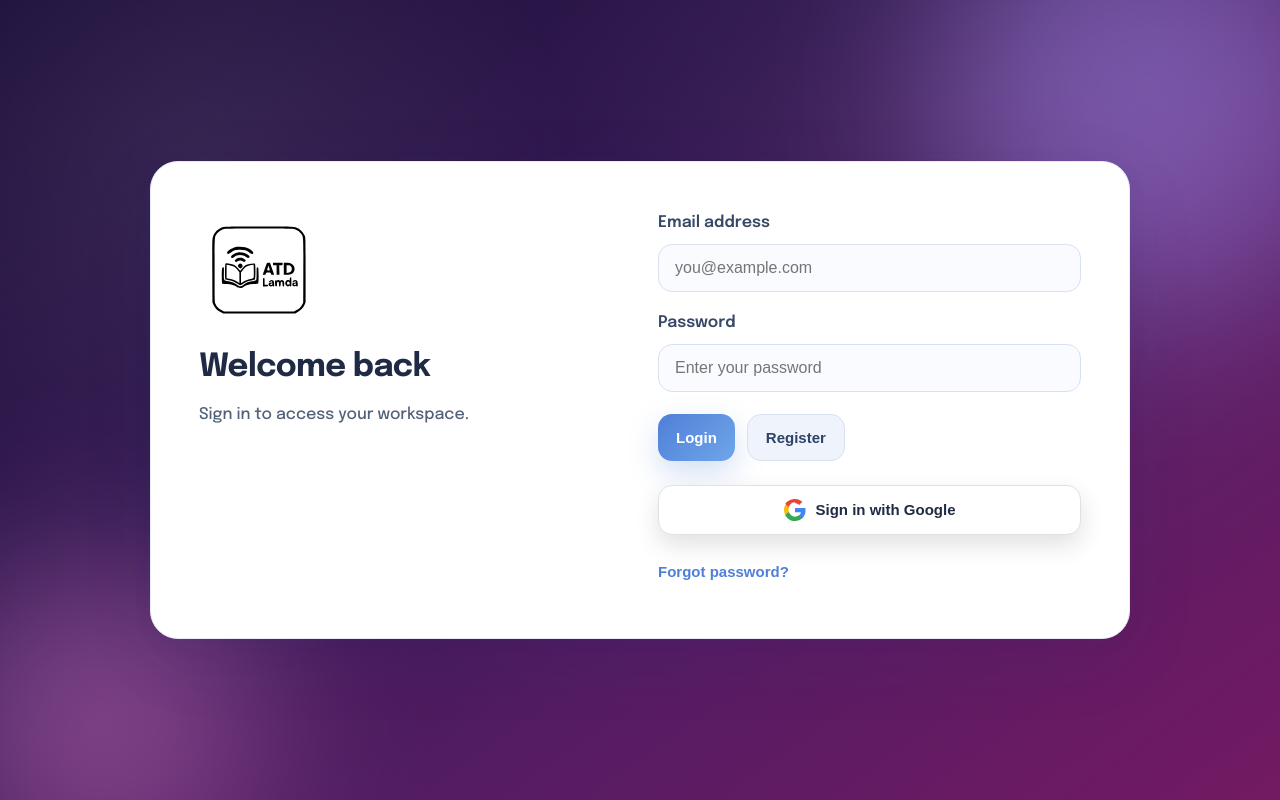
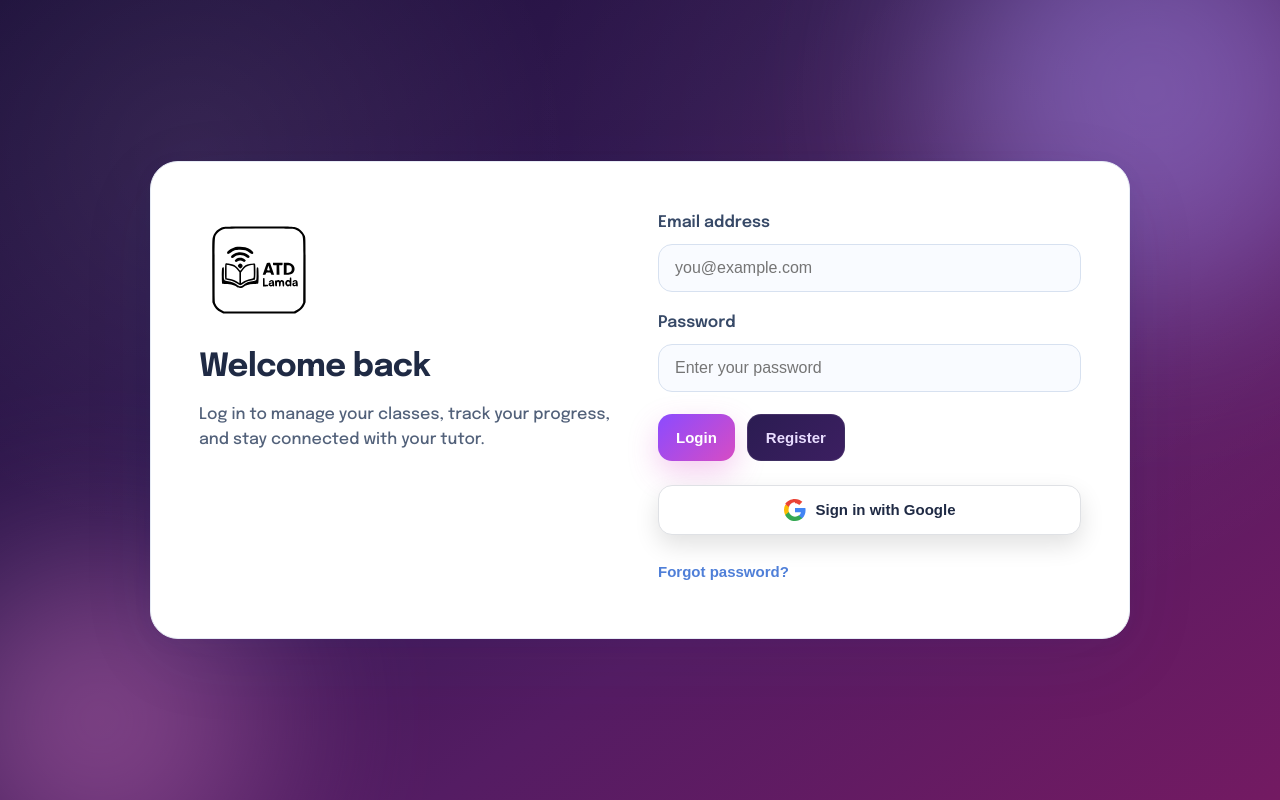
Before and after one commit to asafbanani/ATD_Lamda, a React (Vite) app: page / in a window 1280 px wide. Built offline with nearby package versions, Linux system fonts and the light colour scheme.

Commit message:
buttons update

```diff
--- a/src/App.css
+++ b/src/App.css
@@ -141,26 +141,26 @@ button {
 }
 
 .primary {
-  background: linear-gradient(135deg, #4f7fd8, #6fa6e9);
+  background: linear-gradient(135deg, #8b4bff, #d74cc4);
   color: #ffffff;
   padding: 14px 18px;
-  box-shadow: 0 12px 30px rgba(79, 127, 216, 0.25);
+  box-shadow: 0 12px 30px rgba(215, 76, 196, 0.28);
 }
 
 .primary:hover {
   transform: translateY(-1px);
-  box-shadow: 0 14px 36px rgba(79, 127, 216, 0.32);
+  box-shadow: 0 14px 36px rgba(215, 76, 196, 0.36);
 }
 
 .secondary {
-  background: #eff3fb;
-  color: #2f4368;
+  background: linear-gradient(135deg, #2b1c52, #3c1f61);
+  color: #e9ddff;
   padding: 14px 18px;
-  border: 1px solid #d8e1f1;
+  border: 1px solid rgba(255, 255, 255, 0.08);
 }
 
 .secondary:hover {
-  background: #e6edf9;
+  background: linear-gradient(135deg, #332165, #4a2978);
 }
 
 .text-button {
--- a/src/screens/Login.tsx
+++ b/src/screens/Login.tsx
@@ -17,7 +17,7 @@ function Login({ onShowSignup }: LoginProps) {
           <img src={logo} alt="ATD Lamda logo" className="logo-mark" />
           <h1>Welcome back</h1>
           <p className="lede">
-            Sign in to access your workspace.
+            Log in to manage your classes, track your progress, and stay connected with your tutor.
           </p>
         </div>
 
--- a/src/screens/Signup.tsx
+++ b/src/screens/Signup.tsx
@@ -16,8 +16,7 @@ function Signup({ onShowLogin }: SignupProps) {
           <img src={logo} alt="ATD Lamda logo" className="logo-mark" />
           <h1>Create your account</h1>
           <p className="lede">
-            Start fresh, Tell us a few details and you will be inside
-            in no time.
+            Start your learning journey, reserve classes, and collaborate with your tutors in one place.
           </p>
         </div>
 
```
